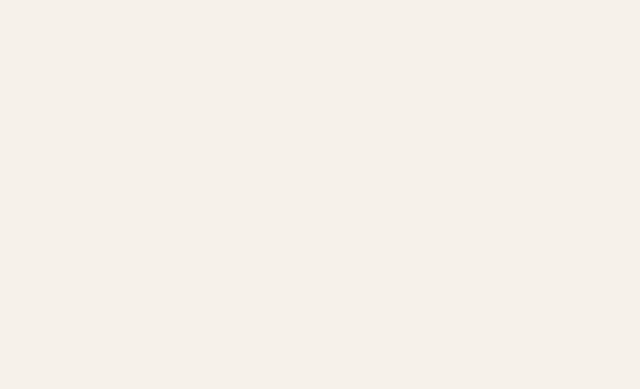
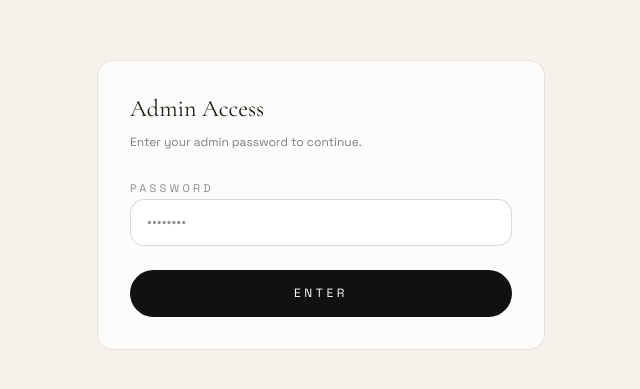
Before and after one commit to mustaphanedjmeddinedjellout-coder/inventory-yalidine, a React (Vite) app in the folder client/: page /admin/login in a window 1280 px wide. Before the commit this address had no page. Shown: the part 195-584 px from the top of the page, without its empty margins (319-959 px from the left). Built offline with nearby package versions, Linux system fonts and the light colour scheme.

Commit message:
feat: add admin login and hide storefront link

```diff
--- a/client/src/App.jsx
+++ b/client/src/App.jsx
@@ -11,6 +11,8 @@ import Cart from './storefront/pages/Cart';
 import Checkout from './storefront/pages/Checkout';
 import OrderSuccess from './storefront/pages/OrderSuccess';
 import { CartProvider } from './storefront/cart-context';
+import AdminGuard from './admin/AdminGuard';
+import AdminLogin from './admin/AdminLogin';
 
 function App() {
   return (
@@ -25,7 +27,15 @@ function App() {
             <Route path="/order-success/:id" element={<OrderSuccess />} />
           </Route>
 
-          <Route path="/admin" element={<Layout />}>
+          <Route path="/admin/login" element={<AdminLogin />} />
+          <Route
+            path="/admin"
+            element={
+              <AdminGuard>
+                <Layout />
+              </AdminGuard>
+            }
+          >
             <Route index element={<Dashboard />} />
             <Route path="products" element={<Products />} />
             <Route path="orders" element={<Orders />} />
--- /dev/null
+++ b/client/src/admin/AdminGuard.jsx
@@ -0,0 +1,20 @@
+import { useEffect } from 'react';
+import { useLocation, useNavigate } from 'react-router-dom';
+import { isAdminAuthed } from './auth';
+
+export default function AdminGuard({ children }) {
+  const navigate = useNavigate();
+  const location = useLocation();
+
+  useEffect(() => {
+    if (!isAdminAuthed()) {
+      navigate('/admin/login', { replace: true, state: { from: location.pathname } });
+    }
+  }, [navigate, location.pathname]);
+
+  if (!isAdminAuthed()) {
+    return null;
+  }
+
+  return children;
+}
--- /dev/null
+++ b/client/src/admin/AdminLogin.jsx
@@ -0,0 +1,53 @@
+import { useState } from 'react';
+import { useLocation, useNavigate } from 'react-router-dom';
+import { getAdminPassword, setAdminAuthed } from './auth';
+
+export default function AdminLogin() {
+  const [password, setPassword] = useState('');
+  const [error, setError] = useState('');
+  const navigate = useNavigate();
+  const location = useLocation();
+
+  const submit = (e) => {
+    e.preventDefault();
+    const expected = getAdminPassword();
+
+    if (!expected) {
+      setError('Admin password is not configured.');
+      return;
+    }
+
+    if (password !== expected) {
+      setError('Invalid password.');
+      return;
+    }
+
+    setAdminAuthed(true);
+    const target = location.state?.from || '/admin';
+    navigate(target, { replace: true });
+  };
+
+  return (
+    <div className="min-h-screen bg-cream text-ink flex items-center justify-center px-6">
+      <form onSubmit={submit} className="w-full max-w-md rounded-2xl border border-black/10 bg-white/80 p-8">
+        <h1 className="text-2xl font-display text-ink">Admin Access</h1>
+        <p className="mt-2 text-[12px] text-black/50">Enter your admin password to continue.</p>
+
+        <div className="mt-6 space-y-2">
+          <label className="text-[11px] uppercase tracking-[0.3em] text-black/45">Password</label>
+          <input
+            className="input-field"
+            type="password"
+            value={password}
+            onChange={(e) => setPassword(e.target.value)}
+            placeholder="••••••••"
+          />
+        </div>
+
+        {error && <p className="mt-3 text-[12px] text-red-500">{error}</p>}
+
+        <button type="submit" className="btn-primary mt-6 w-full">Enter</button>
+      </form>
+    </div>
+  );
+}
--- /dev/null
+++ b/client/src/admin/auth.js
@@ -0,0 +1,19 @@
+const STORAGE_KEY = 'noire-admin-auth';
+
+export function isAdminAuthed() {
+  if (typeof window === 'undefined') return false;
+  return localStorage.getItem(STORAGE_KEY) === 'true';
+}
+
+export function setAdminAuthed(value) {
+  if (typeof window === 'undefined') return;
+  if (value) {
+    localStorage.setItem(STORAGE_KEY, 'true');
+  } else {
+    localStorage.removeItem(STORAGE_KEY);
+  }
+}
+
+export function getAdminPassword() {
+  return import.meta.env.VITE_ADMIN_PASSWORD || '';
+}
--- a/client/src/storefront/StorefrontLayout.jsx
+++ b/client/src/storefront/StorefrontLayout.jsx
@@ -17,7 +17,6 @@ export default function StorefrontLayout() {
             <Link to="/cart" className={location.pathname.startsWith('/cart') ? 'text-black' : ''}>
               Cart ({count})
             </Link>
-            <Link to="/admin" className="text-black/40 hover:text-black">Admin</Link>
           </nav>
         </div>
       </header>
```
